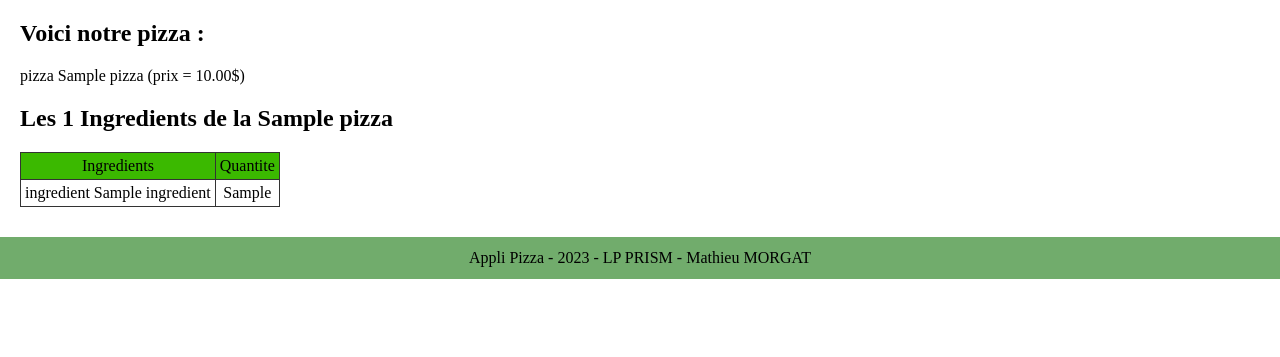
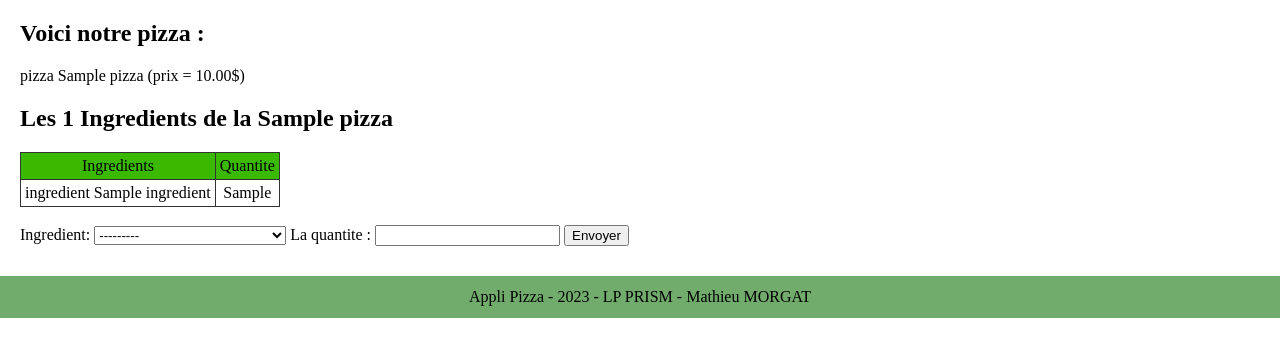
Before and after one commit to V4nkor/webpizza, a Django app: page /pizzas/1/ in a window 1280 px wide. Shown: the part 40-397 px from the top of the page. Run offline with Django 4.2, Linux system fonts and the light colour scheme; tables that the repository leaves empty hold one stand-in row (values such as "Sample post").

Commit message:
WIP ingredient add to pizza

```diff
--- a/webpizza/applipizza/templates/applipizza/pizza.html
+++ b/webpizza/applipizza/templates/applipizza/pizza.html
@@ -24,4 +24,10 @@
     {% else %}
         <h2>La pizza ne comporte aucun ingredient</h2>
     {% endif %}
+    <br>
+    <form action="/pizzas/{{pizza.idPizza}}/addIngredient/" method="post">
+        {% csrf_token %}
+        {{form}}
+        <input type="submit" value="Envoyer">
+    </form>
 {% endblock %}
--- a/webpizza/applipizza/views.py
+++ b/webpizza/applipizza/views.py
@@ -13,13 +13,14 @@
     return render(request, "applipizza/ingredients.html", {"ingredients" : lesIngredients })
 
 def pizza(request, pizza_id):
+    formulaire = CompositionForm()
     laPizza = Pizza.objects.get(idPizza = pizza_id)
     compo = Composition.objects.filter(pizza = pizza_id)
     listeIngredients = []
     for c in compo :
         ing = Ingredient.objects.get(idIngredient = c.ingredient.idIngredient)
         listeIngredients.append({"nom" : ing.nomIngredient, "qte" : c.quantite})
-    return render(request, "applipizza/pizza.html",{"pizza" : laPizza,"liste" : listeIngredients,"composition" : compo})
+    return render(request, "applipizza/pizza.html",{"pizza" : laPizza,"liste" : listeIngredients,"composition" : compo,"form" : formulaire})
 
 def formulaireCreationIngredient(request):
     formulaire = IngredientForm()
@@ -48,3 +49,29 @@
         piz.prix = prixPiz
         piz.save()
         return render(request,"applipizza/traitementFormulaireCreationPizza.html",{"nom" : nomPiz})
+
+def ajouterIngredientDansPizza(request,pizza_id):
+    formulaire = CompositionForm(request.POST)
+    if formulaire.is_valid():
+        idIng = formulaire.cleaned_data['ingredient']
+        qte = formulaire.cleaned_data['quantite']
+
+        compo = Composition()
+        compo.ingredient = Ingredient.objects.get(idIngredient = idIng)
+        compo.pizza = Pizza.objects.get(idPizza = pizza_id)
+        compo.quantite = qte
+        compo.save()
+
+    formulaire = CompositionForm()
+
+    laPizza = Pizza.objects.get(idPizza = pizza_id)
+
+    compo = Composition.objects.filter(pizza = pizza_id)
+
+    listeIngredients = []
+
+    for c in compo:
+        ing = Ingredient.objects.get(idIngredient = c.ingredient.idIngredient)
+        listeIngredients.append({"nom" : ing.nomIngredient, "qte" : c.quantite})
+
+    return render(request,"applipizza/pizza.html",{"pizza" : laPizza,"liste" : listeIngredients,"form" : formulaire})
--- a/webpizza/webpizza/urls.py
+++ b/webpizza/webpizza/urls.py
@@ -27,4 +27,5 @@
     path('ingredients/create/',views.creerIngredient),
     path('pizzas/add/',views.formulaireCreationPizza),
     path('pizzas/create/',views.creerPizza),
+    path('pizzas/<int:pizza_id>/addIngredient/', views.ajouterIngredientDansPizza)
 ]
```
Also changed, not shown: webpizza/applipizza/forms.py (+0 -9 lines).
